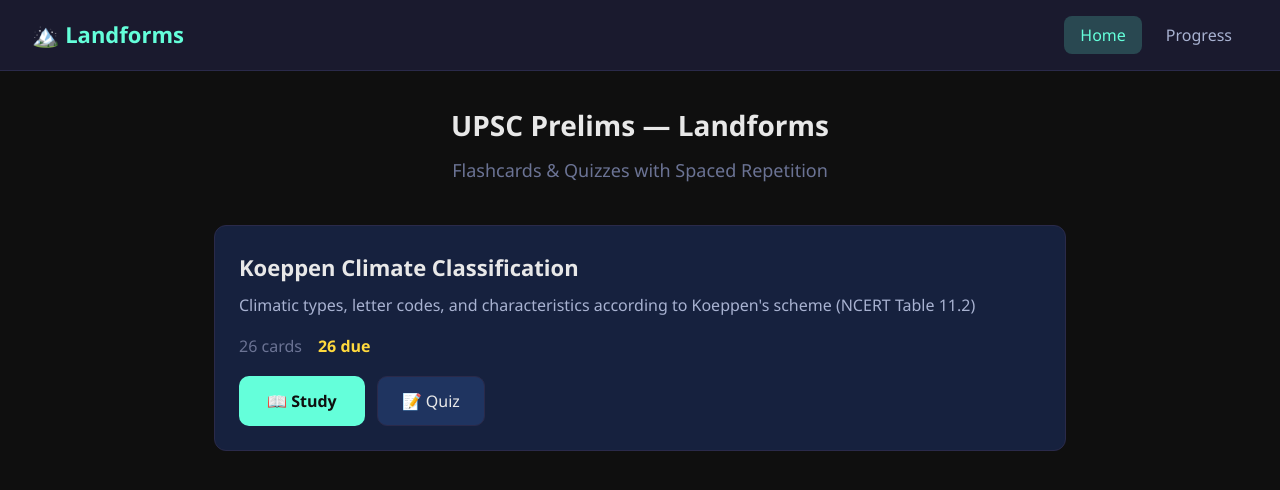
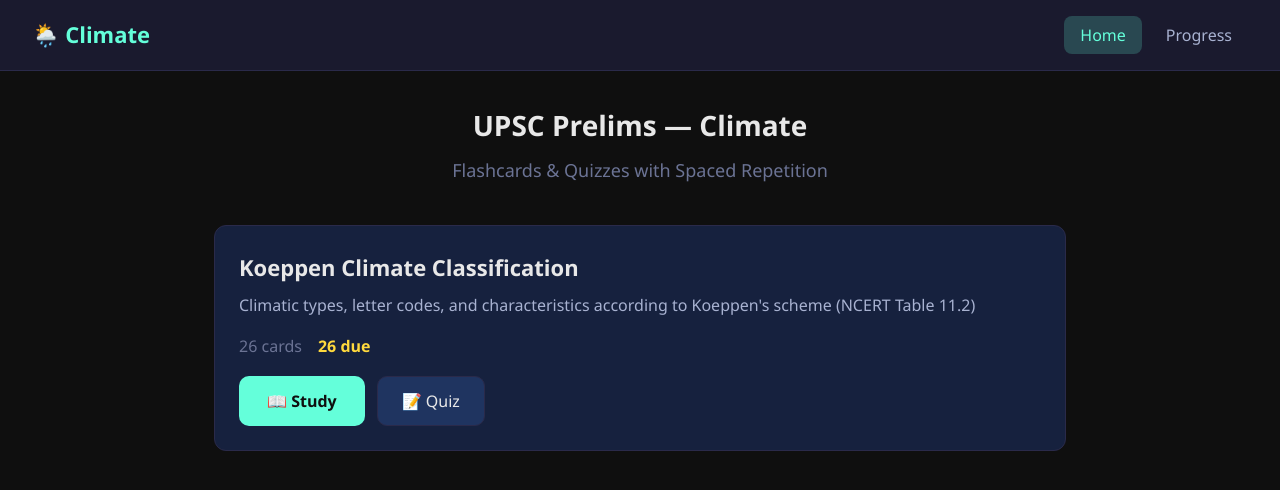
Before and after one commit to pavanis333/climate, a React (Vite) app: page / in a window 1280 px wide. Shown: the top 490 px of the page. Built offline with nearby package versions, Linux system fonts and the light colour scheme.

Commit message:
Rename to Climate, update titles and branding

```diff
--- a/index.html
+++ b/index.html
@@ -4,7 +4,7 @@
     <meta charset="UTF-8" />
     <link rel="icon" type="image/svg+xml" href="/vite.svg" />
     <meta name="viewport" content="width=device-width, initial-scale=1.0" />
-    <title>landforms</title>
+    <title>Climate — UPSC Prelims</title>
   </head>
   <body>
     <div id="root"></div>
--- a/src/App.jsx
+++ b/src/App.jsx
@@ -77,7 +77,7 @@ function App() {
     <div className="app">
       <header className="app-header">
         <h1 className="logo" onClick={() => { setView('home'); setActiveDeck(null); }}>
-          🏔️ Landforms
+          🌦️ Climate
         </h1>
         <nav className="nav">
           <button className={`nav-btn ${view === 'home' ? 'active' : ''}`} onClick={() => { setView('home'); setActiveDeck(null); }}>Home</button>
@@ -89,7 +89,7 @@ function App() {
         {view === 'home' && (
           <div className="home">
             <div className="hero">
-              <h2>UPSC Prelims — Landforms</h2>
+              <h2>UPSC Prelims — Climate</h2>
               <p className="hero-sub">Flashcards & Quizzes with Spaced Repetition</p>
             </div>
             <div className="deck-list">
```
